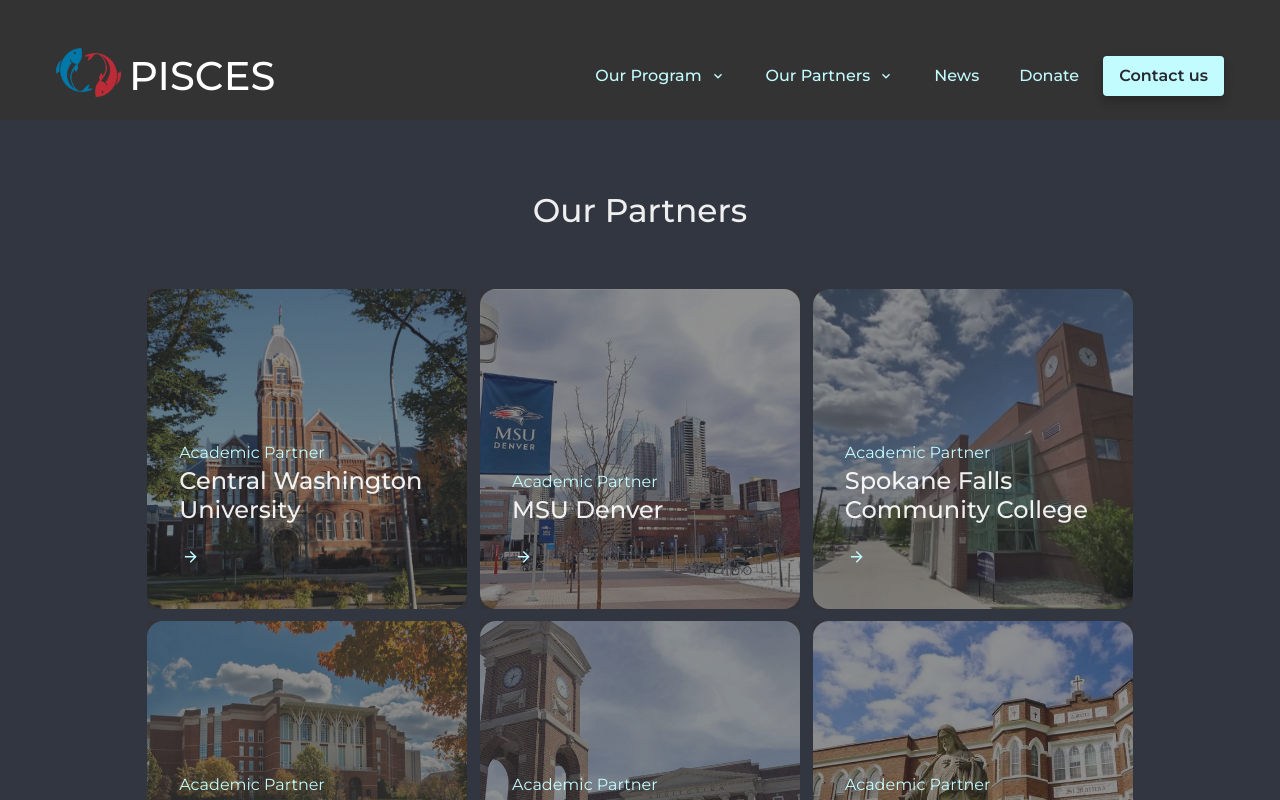
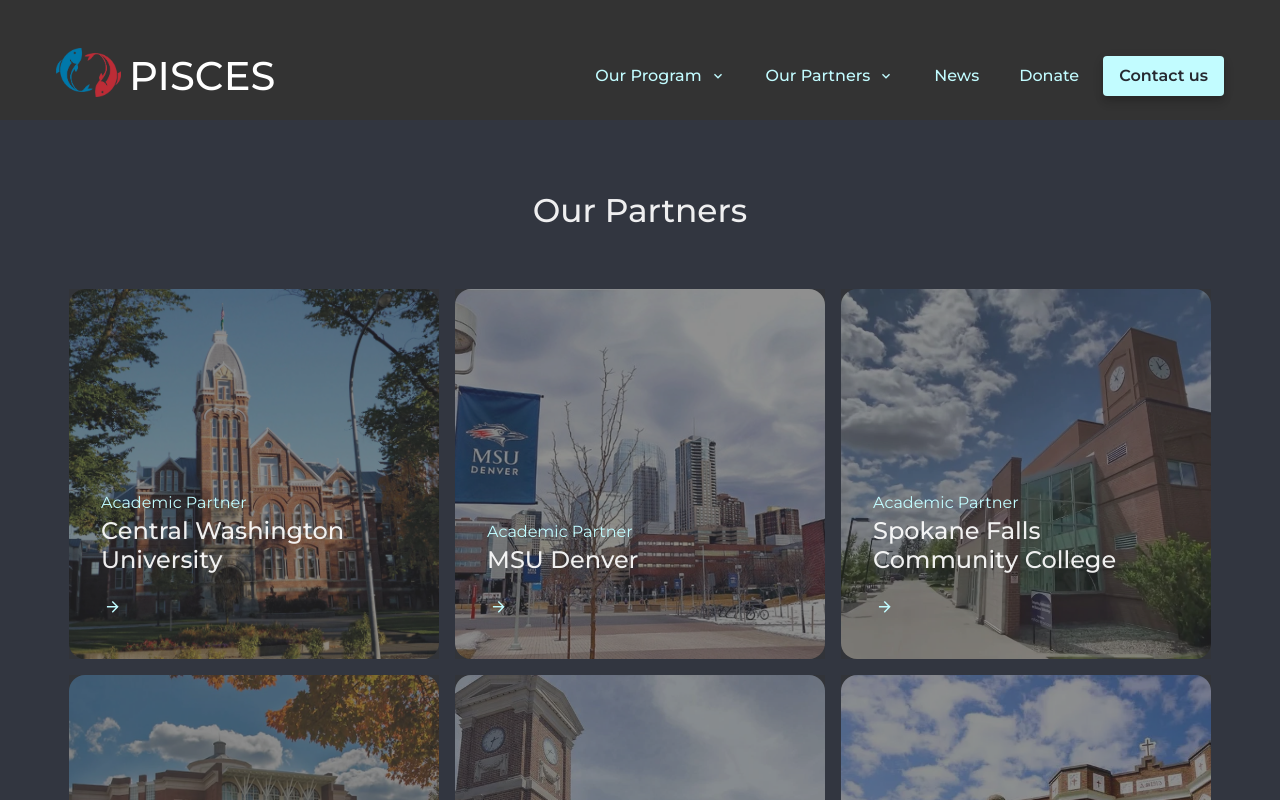
Before and after one commit to pisces-intl/pisces-intl.github.io, a Next.js app: page /partners/current-partners in a window 1280 px wide. Shown: the top 800 px of the page. Built offline with nearby package versions, Linux system fonts and the light colour scheme.

Commit message:
change PartnerCard interaction

```diff
--- a/components/PartnerCard.js
+++ b/components/PartnerCard.js
@@ -14,14 +14,15 @@
 function PartnerCard({ partner }) {
   const { type, name, image, url } = partner
   const [cardOver, setCardOver] = useState(false)
-  const [arrowOver, setArrowOver] = useState(false)
 
   return (
+    <a target='_blank' rel="noreferrer" href={url} >
       <Box
-      boxSize='xs'
+        boxSize='370px'
+        maxW='100vw'
         position='relative'
         onMouseEnter={() => setCardOver(true)}
-      onMouseLeave={() => { setCardOver(false); setArrowOver(false) }}
+        onMouseLeave={() => setCardOver(false)}
       >
         <Box
           position='absolute'
@@ -49,14 +50,12 @@
 
             <Box maxH='2.5em' overflow='hidden'>
 
-            <SlideFade offsetX='-20px' offsetY='0' in={arrowOver} unmountOnExit>
-              <a target='_blank' rel="noreferrer" href={url} >
-                <Button variant='ghost' onMouseLeave={() => setArrowOver(false)}>Learn more about {image.toUpperCase()}</Button>
-              </a>
+              <SlideFade offsetX='-20px' offsetY='0' in={cardOver} unmountOnExit>
+                <Button variant='ghost'>Learn more about {image.toUpperCase()}</Button>
               </SlideFade>
 
-            <SlideFade offsetX='-20px' offsetY='0' in={!arrowOver} unmountOnExit>
-              <Button variant='ghost' pl='0' onMouseEnter={() => setArrowOver(true)} >
+              <SlideFade offsetX='-20px' offsetY='0' in={!cardOver} unmountOnExit>
+                <Button variant='ghost' pl='0'>
                   <ArrowForwardIcon boxSize='1.1em' />
                 </Button>
               </SlideFade>
@@ -65,6 +64,7 @@
           </Box>
         </Flex>
       </Box>
+    </a>
   )
 }
 
--- a/pages/partners/current-partners.js
+++ b/pages/partners/current-partners.js
@@ -8,7 +8,7 @@
   return (
     <Layout title='PISCES | Current Partners' background='other'>
       <Heading py='3vw' textAlign='center' size='lg'>Our Partners</Heading>
-      <Wrap justify='center' spacing='1vw' mb='2em'>
+      <Wrap justify='center' spacing='1em' mb='2em'>
         {data.map(partner =>
           <PartnerCard key={partner.image} partner={partner} />
         )}
```
Lines whose indentation alone changed are shown as unchanged.
